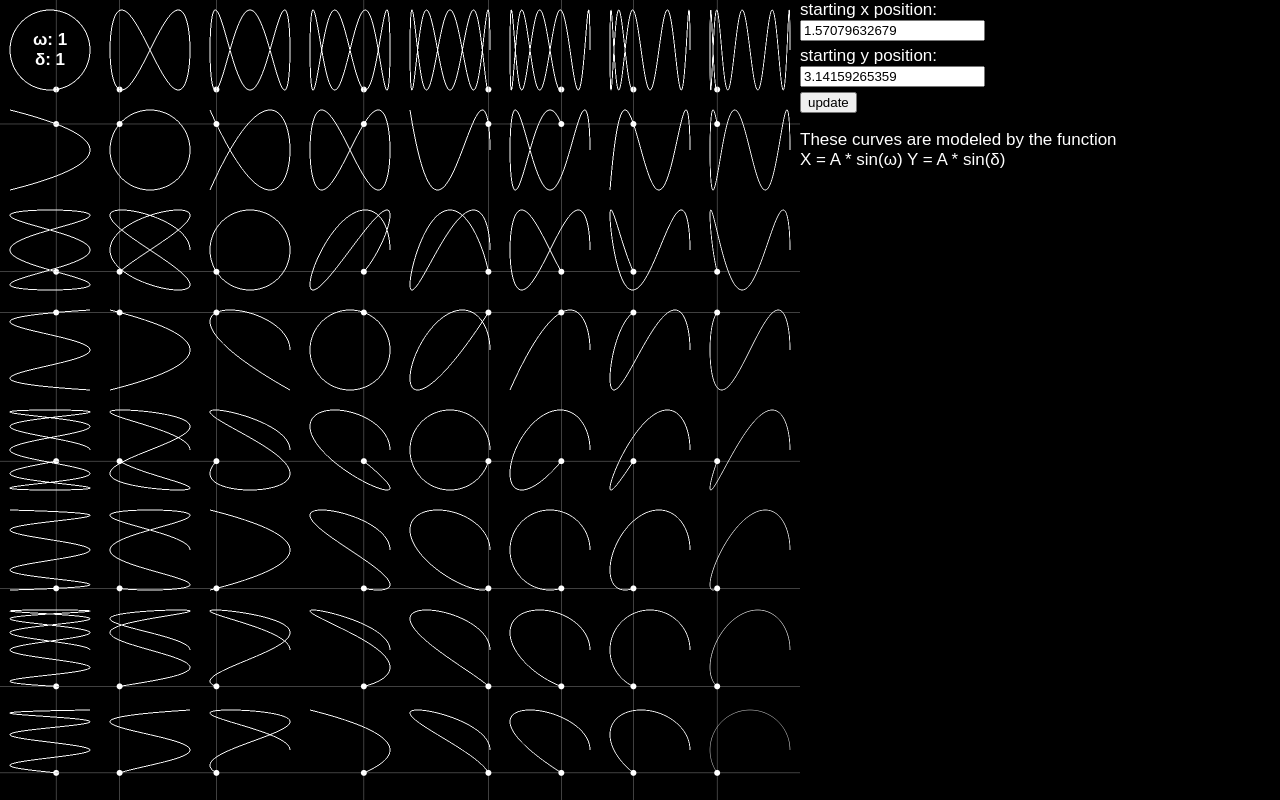
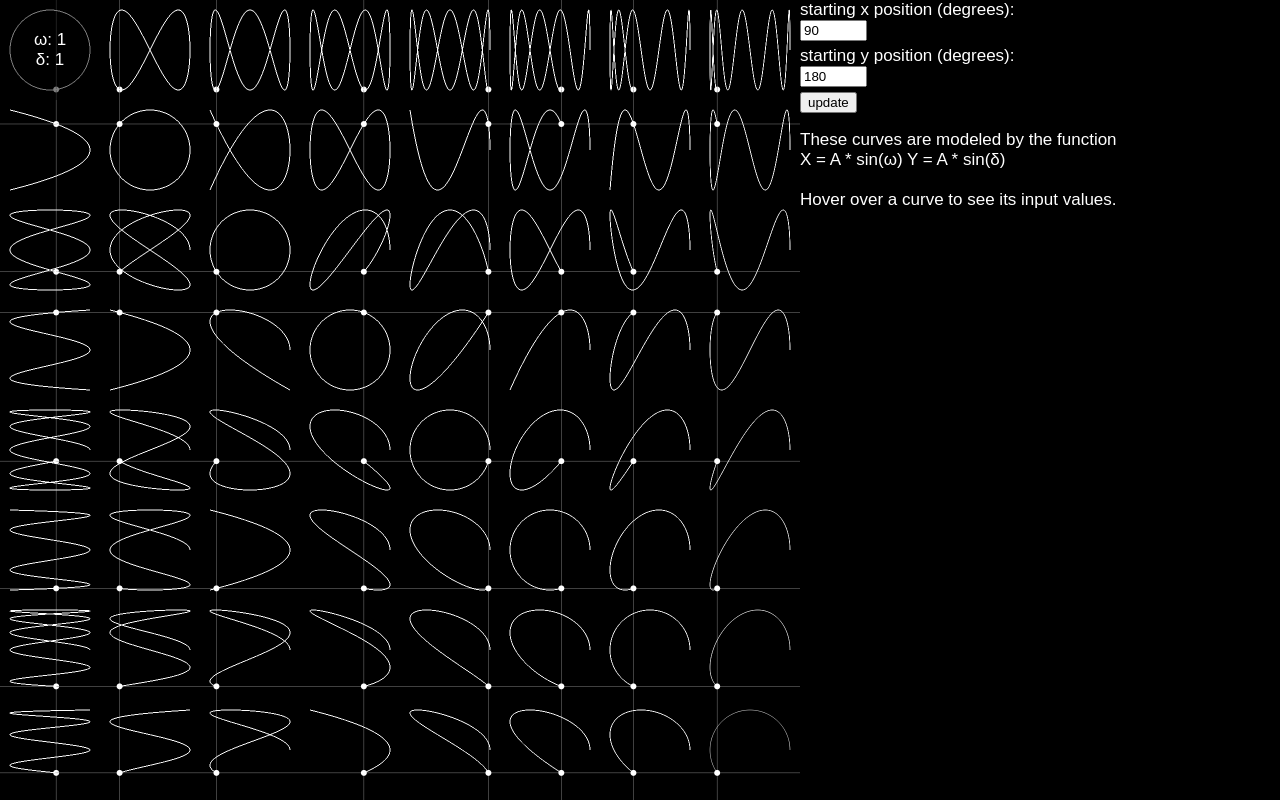
Before and after one commit to andlehma/lissajous, a plain HTML site: page index.html in a window 1280 px wide. Drawn offline with nearby package versions, Linux system fonts and the light colour scheme.

Commit message:
changed input to degrees

```diff
--- a/hover.js
+++ b/hover.js
@@ -4,7 +4,7 @@ $(document).ready(function(){
 		$('#hover').append('<div class="hover-row" id="' + x + '"></div>');
 		for (let y = 0; y < 8; y++){
 			$('.hover-row').last().append(
-				'<div class="hover-square"><p><strong>ω: ' + (x + 1) + '<br>δ: ' + (y + 1) + '</strong></p></div>'
+				'<div class="hover-square"><p>ω: ' + (x + 1) + '<br>δ: ' + (y + 1) + '</p></div>'
 			);
 		}
 	}
--- a/index.html
+++ b/index.html
@@ -15,15 +15,16 @@
 			</div>
 			<div id="sidebar">
 				<div class="controls">
-					<label for="omega">starting x position:</label>
-					<input type="text" id="omega" value="1.57079632679">
-					<label for="delta">starting y position:</label>
-					<input type="text" id="delta" value="3.14159265359">
+					<label for="omega">starting x position (degrees):</label>
+					<input type="text" id="omega" value="90">
+					<label for="delta">starting y position (degrees):</label>
+					<input type="text" id="delta" value="180">
 					<button onclick="init()">update</button>
 				</div>
 				<p>
 					These curves are modeled by the function <br>
-					X = A * sin(ω)  Y = A * sin(δ)
+					X = A * sin(ω)  Y = A * sin(δ)<br><br>
+					Hover over a curve to see its input values.
 				</p>
 			</div>
 		</div>
--- a/main.css
+++ b/main.css
@@ -37,11 +37,16 @@ body {
 	height: 12.5vh;
 }
 
+.hover-square:hover {
+	background-color: rgba(0, 0, 0, .5);
+}
+
 .hover-square p {
 	display: none;
 	margin: auto;
 	text-align: center;
 	vertical-align: middle;
+	user-select: none;
 }
 
 .hover-square:hover p {
@@ -58,4 +63,5 @@ canvas {
 input[type="text"] {
 	display: block;
 	margin-bottom: 5px;
+	width: 5em;
 }
--- a/script.js
+++ b/script.js
@@ -90,8 +90,8 @@ function animate() {
 		point.update();
 	});
 
-	omega = parseFloat(omegaInput.value);
-	delta = parseFloat(deltaInput.value);
+	omega = parseFloat(omegaInput.value * pi / 180);
+	delta = parseFloat(deltaInput.value * pi / 180);
 }
 
 init();
```
